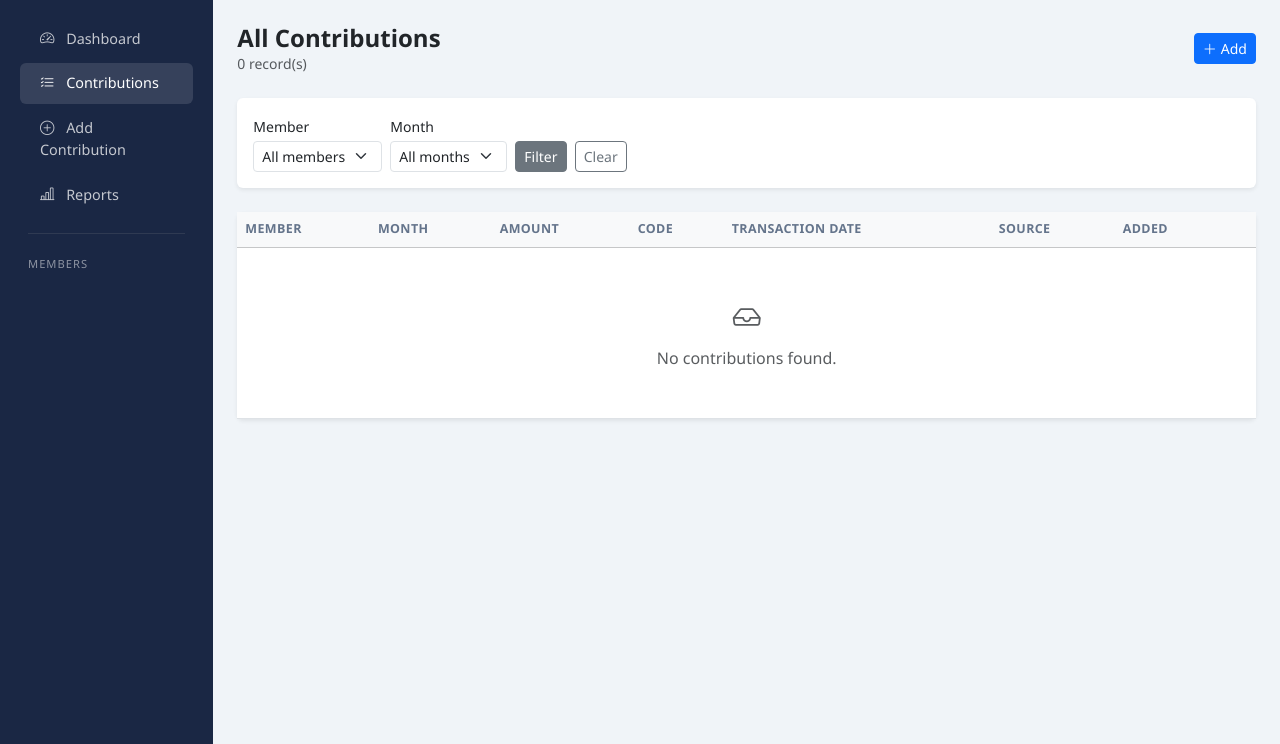
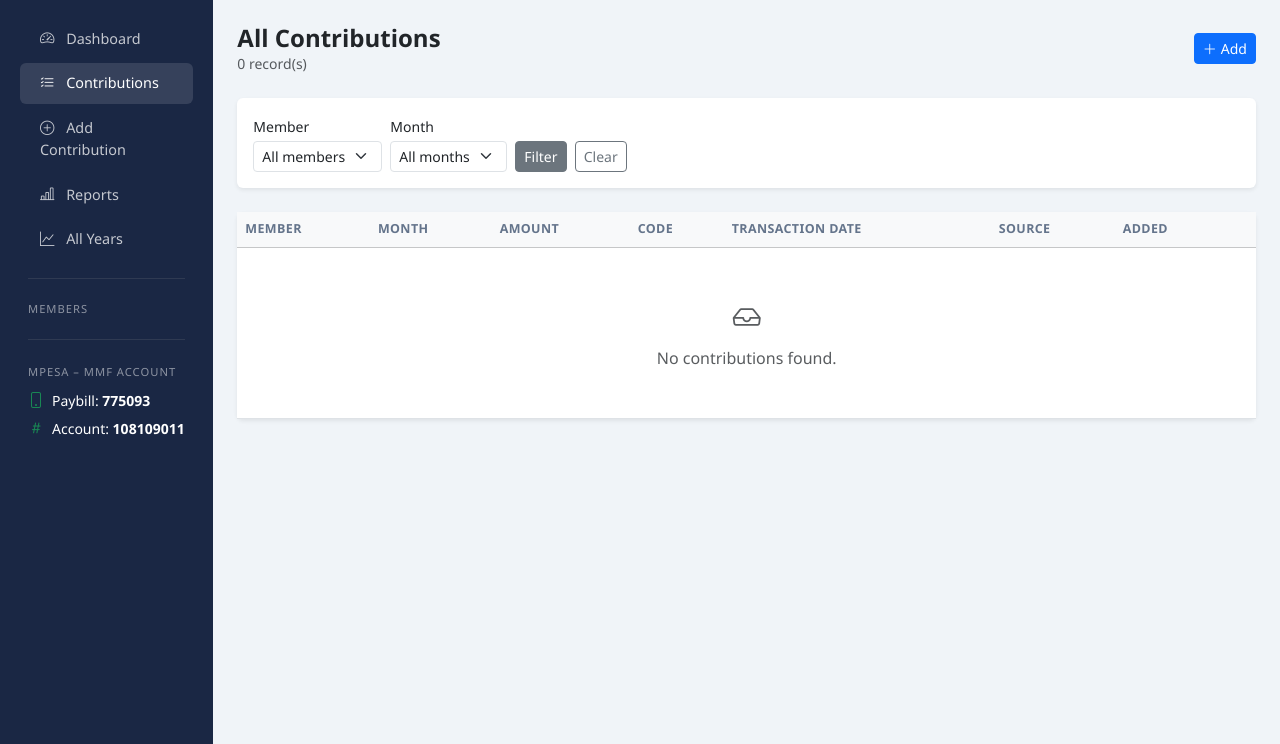
Before and after one commit to Ndolo7/bbc-chama, a Django app: page /contributions/ in a window 1280 px wide. Shown: the part 56-800 px from the top of the page. Run offline with Django 5.2, Linux system fonts and the light colour scheme; the visitor is signed in with stand-in values (Sample User, id 1); data that the repository does not hold is empty; parts of the project's set-up code (start-up, migrations or seed data) failed here and were passed over.

Commit message:
feat: add MPESA paybill details and All Years nav link to both sidebars

```diff
--- a/chama/templates/chama/base.html
+++ b/chama/templates/chama/base.html
@@ -74,6 +74,12 @@
                     <i class="bi bi-bar-chart-line me-2"></i>Reports
                 </a>
             </li>
+            <li class="nav-item">
+                <a class="nav-link text-white {% if request.resolver_match.url_name == 'reports_all' %}active{% endif %}"
+                   href="{% url 'chama:reports_all' %}">
+                    <i class="bi bi-graph-up me-2"></i>All Years
+                </a>
+            </li>
             <hr class="border-secondary mx-3">
             <li class="px-3 pb-1">
                 <small class="text-white-50 text-uppercase" style="font-size:0.7rem; letter-spacing:1px;">Members</small>
@@ -85,6 +91,18 @@
                 </a>
             </li>
             {% endfor %}
+            <hr class="border-secondary mx-3">
+            <li class="px-3 py-2">
+                <small class="text-white-50 text-uppercase d-block mb-2" style="font-size:0.7rem; letter-spacing:1px;">MPESA – MMF Account</small>
+                <div class="d-flex align-items-center gap-2 mb-1">
+                    <i class="bi bi-phone text-success"></i>
+                    <small class="text-white">Paybill: <strong>775093</strong></small>
+                </div>
+                <div class="d-flex align-items-center gap-2">
+                    <i class="bi bi-hash text-success"></i>
+                    <small class="text-white">Account: <strong>108109011</strong></small>
+                </div>
+            </li>
         </ul>
     </div>
 </div>
@@ -120,6 +138,12 @@
                         <i class="bi bi-bar-chart-line"></i> Reports
                     </a>
                 </li>
+                <li class="nav-item">
+                    <a class="nav-link {% if request.resolver_match.url_name == 'reports_all' %}active{% endif %}"
+                       href="{% url 'chama:reports_all' %}">
+                        <i class="bi bi-graph-up"></i> All Years
+                    </a>
+                </li>
                 <hr class="border-secondary mx-3">
                 <li class="nav-item px-3 pb-1">
                     <small class="text-white-50 text-uppercase" style="font-size:0.7rem; letter-spacing:1px;">Members</small>
@@ -131,6 +155,18 @@
                     </a>
                 </li>
                 {% endfor %}
+                <hr class="border-secondary mx-3">
+                <li class="px-3 py-2">
+                    <small class="text-white-50 text-uppercase d-block mb-2" style="font-size:0.7rem; letter-spacing:1px;">MPESA – MMF Account</small>
+                    <div class="d-flex align-items-center gap-2 mb-1">
+                        <i class="bi bi-phone text-success"></i>
+                        <small class="text-white">Paybill: <strong>775093</strong></small>
+                    </div>
+                    <div class="d-flex align-items-center gap-2">
+                        <i class="bi bi-hash text-success"></i>
+                        <small class="text-white">Account: <strong>108109011</strong></small>
+                    </div>
+                </li>
             </ul>
         </nav>
         {% endif %}
```
